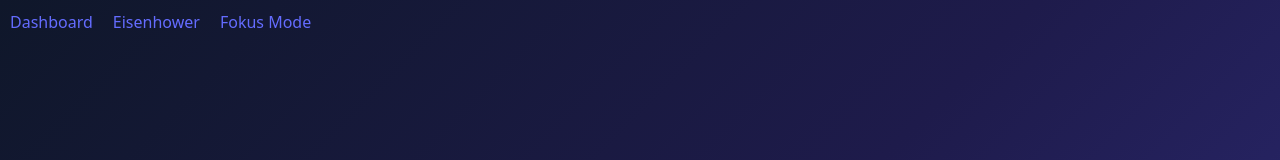
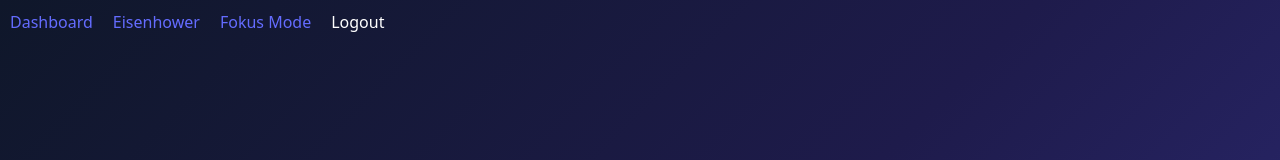
Before and after one commit to sekkarr/produktif-app, a React (Vite) app in the folder produktif-app/: page /lofi in a window 1280 px wide. Shown: the top 160 px of the page. Built offline with nearby package versions, Linux system fonts and the light colour scheme.

Commit message:
fixed landing page

```diff
--- a/produktif-app/src/App.jsx
+++ b/produktif-app/src/App.jsx
@@ -1,4 +1,4 @@
-import { Routes, Route } from "react-router-dom";
+import { Routes, Route, useLocation } from "react-router-dom";
 import Navbar from "./components/Navbar";
 
 import LandingPage from "./pages/LandingPage";
@@ -9,9 +9,18 @@ import FokusMode from "./pages/FokusMode";
 import LoginPage from "./pages/LoginPage";
 
 function App() {
+  const location = useLocation();
+
+  // halaman yang TIDAK pakai navbar
+  const hideNavbar =
+    location.pathname === "/" ||
+    location.pathname === "/login";
+
   return (
     <div>
-      <Navbar />
+
+      {/* NAVBAR CONDITIONAL */}
+      {!hideNavbar && <Navbar />}
 
       <Routes>
         {/* PUBLIC */}
--- a/produktif-app/src/components/Navbar.jsx
+++ b/produktif-app/src/components/Navbar.jsx
@@ -1,12 +1,28 @@
-import { Link } from "react-router-dom";
+import { Link, useNavigate } from "react-router-dom";
 
 export default function Navbar() {
+  const navigate = useNavigate();
+
+  const handleLogout = () => {
+    localStorage.removeItem("isLogin");
+    localStorage.removeItem("user");
+    navigate("/login");
+  };
+
   return (
     <nav style={{ display: "flex", gap: "20px", padding: "10px" }}>
 
-      <Link to="/">Dashboard</Link>
+      <Link to="/dashboard">Dashboard</Link>
+
       <Link to="/eisenhower">Eisenhower</Link>
+
       <Link to="/fokus-mode">Fokus Mode</Link>
+
+      {/* LOGOUT */}
+      <button onClick={handleLogout}>
+        Logout
+      </button>
+
     </nav>
   );
 }
--- a/produktif-app/src/pages/EisenhowerPage.jsx
+++ b/produktif-app/src/pages/EisenhowerPage.jsx
@@ -138,6 +138,7 @@ export default function EisenhowerPage() {
       {/* HEADER */}
       <div className="max-w-7xl mx-auto mb-10">
         <div className="flex flex-col md:flex-row md:items-center md:justify-between gap-5">
+
           <div>
             <h1 className="text-4xl font-bold mb-2">Eisenhower Matrix</h1>
 
--- a/produktif-app/src/pages/FokusMode.jsx
+++ b/produktif-app/src/pages/FokusMode.jsx
@@ -1,11 +1,13 @@
 import PomodoroTimer from "../components/PomodoroTimer";
 import LofiPlayer from "../components/LofiPlayer";
+
 
 export default function FokusMode() {
   return (
     <div className="min-h-screen from-gray-50 to-gray-100 px-6 py-10">
 
       {/* HEADER */}
+
       <div className="text-center mb-10">
         <h1 className="text-4xl font-bold tracking-tight text-gray-400">
           Focus Mode
--- a/produktif-app/src/pages/LandingPage.jsx
+++ b/produktif-app/src/pages/LandingPage.jsx
@@ -19,7 +19,7 @@ export default function LandingPage() {
           </a>
 
           <Link
-            to="/focus-mode"
+            to="/fokus-mode"
             className="hover:text-indigo-300 transition"
           >
             Focus Mode
@@ -67,7 +67,7 @@ export default function LandingPage() {
             <div className="flex gap-4">
 
               <Link
-                to="/focus-mode"
+                to="/fokus-mode"
                 className="
                   bg-indigo-600 hover:bg-indigo-700
                   transition
@@ -217,7 +217,7 @@ export default function LandingPage() {
           </p>
 
           <Link
-            to="/focus-mode"
+            to="/login"
             className="
               inline-block
               bg-indigo-600 hover:bg-indigo-700
```
Also changed, not shown: produktif-app/src/pages/Dashboard.jsx (+12 -1 lines).
